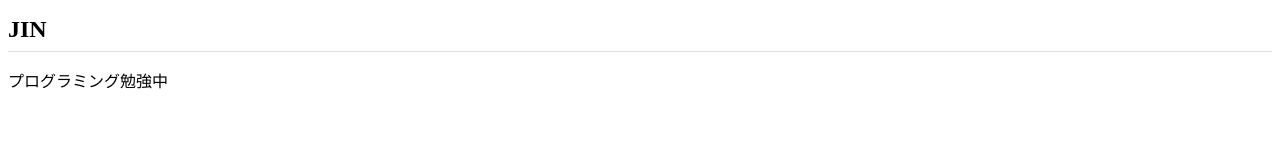
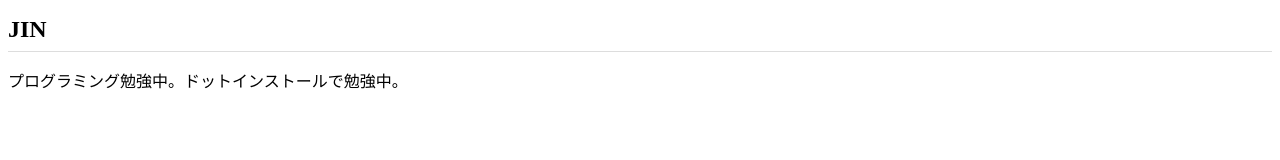
Before and after one commit to JIN-prg/JIN-prg.github.io, a plain HTML site: page index.html in a window 1280 px wide. Drawn offline with Linux system fonts and the light colour scheme.

Commit message:
Add files via upload

```diff
--- a/index.html
+++ b/index.html
@@ -9,7 +9,7 @@
 </head>
 <body>
   <h1>JIN</h1>
-  <p>プログラミング勉強中</p>
+  <p>プログラミング勉強中。ドットインストールで勉強中。</p>
 
 </body>
 </html>
```
